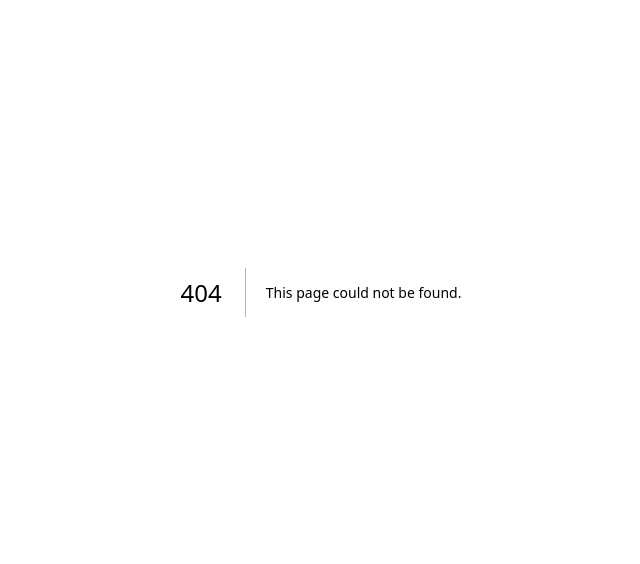
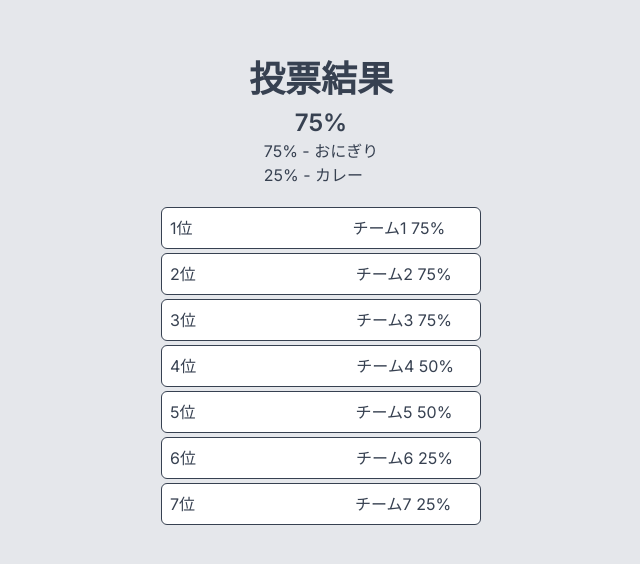
Before and after one commit to tomizawakenshin/hackathon_team4, a Next.js app: page /result in a window 1280 px wide. Before the commit this address had no page. Shown: the part 108-672 px from the top of the page, without its empty margins (319-959 px from the left). Built offline with nearby package versions, Linux system fonts and the light colour scheme.

Commit message:
✨ ResultPageの追加

```diff
--- /dev/null
+++ b/src/app/result/page.tsx
@@ -0,0 +1,61 @@
+"use client";
+
+import { useState, useEffect } from "react";
+import { useRouter } from "next/navigation";
+
+const ResultPage: React.FC = () => {
+  const router = useRouter();
+
+  // チーム名と%は仮置き
+  const [teamResults, setTeamResults] = useState([
+    { teamName: "チーム1", percentage: 75 },
+    { teamName: "チーム2", percentage: 75 },
+    { teamName: "チーム3", percentage: 75 },
+    { teamName: "チーム4", percentage: 50 },
+    { teamName: "チーム5", percentage: 50 },
+    { teamName: "チーム6", percentage: 25 },
+    { teamName: "チーム7", percentage: 25 },
+  ]);
+
+  //   useEffect(() => {
+  //     // チームの結果を取得するロジックを追加
+
+  //     const timer = setTimeout(() => {
+  //       router.push("/question");
+  //     }, 10000); // 10秒後に次の質問へ遷移
+
+  //     return () => clearTimeout(timer);
+  //   }, [router]);
+
+  return (
+    <div className="flex flex-col items-center justify-center min-h-screen bg-gray-200 text-gray-700">
+      <h1 className="text-4xl font-bold">投票結果</h1>
+      <div className="mt-2 ">
+        <h2 className="text-2xl text-center font-semibold">75%</h2>
+        <ul>
+          <li>
+            <p>75% - おにぎり</p>
+          </li>
+          <li>
+            <p>25% - カレー</p>
+          </li>
+        </ul>
+      </div>
+      <div className="flex flex-col mt-5 space-y-1 w-full max-w-80">
+        {teamResults.map((result, index) => (
+          <div
+            key={index}
+            className="flex p-2 border border-gray-700 rounded-md bg-white"
+          >
+            <h3>{index + 1}位</h3>
+            <p className="ml-40">
+              {result.teamName} {result.percentage}%
+            </p>
+          </div>
+        ))}
+      </div>
+    </div>
+  );
+};
+
+export default ResultPage;
```
